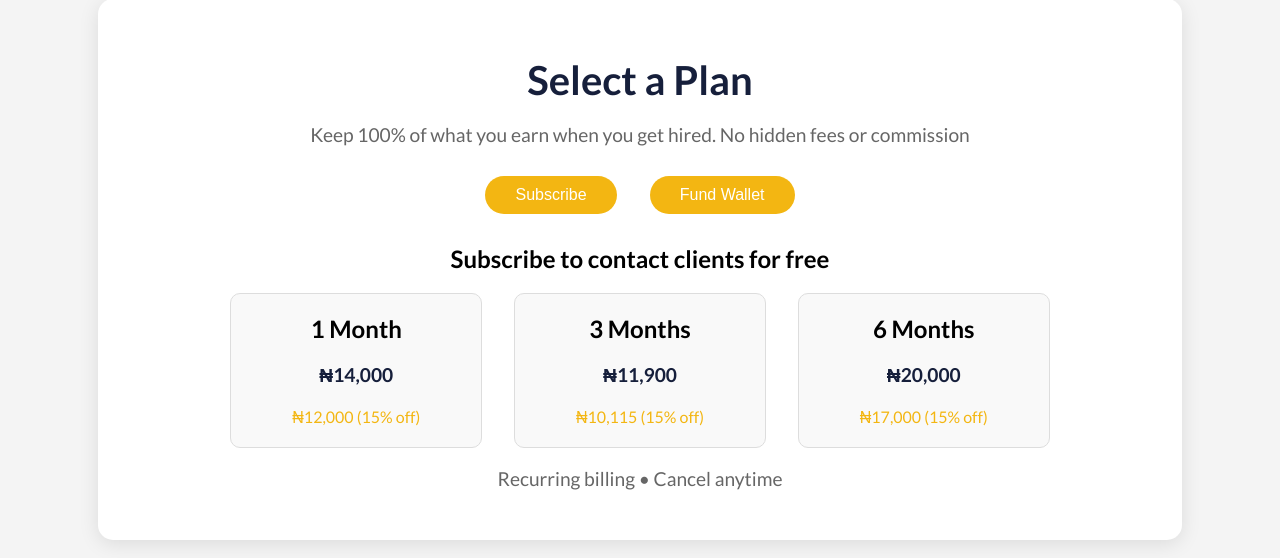
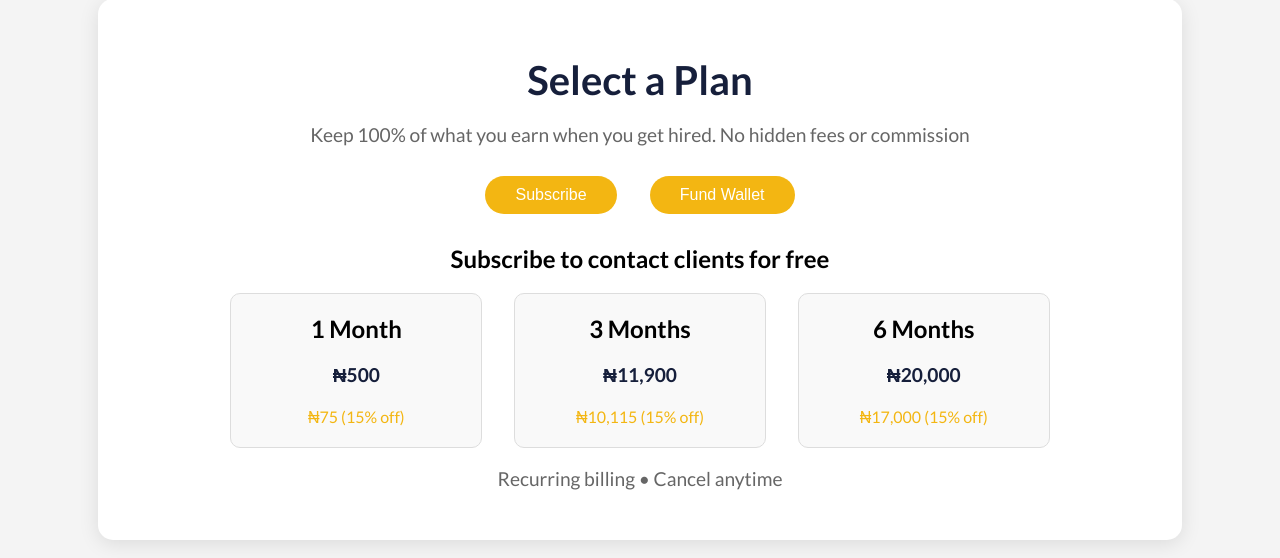
Before and after one commit to Charleskojomark/my-repo, a Django app: page /pay/ in a window 1280 px wide, after a click on "Subscribe". Shown: the part 51-609 px from the top of the page. Run offline with Django 5.2, Linux system fonts and the light colour scheme.

Commit message:
paystack

```diff
--- a/payment/views.py
+++ b/payment/views.py
@@ -83,4 +83,4 @@ def web(request):
     context={
         'wallet':wallet
     }
-    return render(request, 'web.html', context)
+    return render(request, 'profdash.html', context)
--- a/templates/pay.html
+++ b/templates/pay.html
@@ -22,11 +22,11 @@
                 <input type="hidden" id="form2Example1" class="form-control" name="email" value={{request.user.email}}>
                 <div class="plans">
                     <div class="plan" onclick="selectSubscriptionPlan('subscribe-plan1', '₦14,000', '₦12,000 (15% off)', 'Save ₦2,000')">
-                        <input type="checkbox" id="subscribe-plan1" name="amount" value="14000" hidden>
+                        <input type="checkbox" id="subscribe-plan1" name="amount" value="500" hidden>
                         <label for="subscribe-plan1">
                             <h3>1 Month</h3>
-                            <p class="price">₦14,000</p>
-                            <p class="save">₦12,000 (15% off)</p>
+                            <p class="price">₦500</p>
+                            <p class="save">₦75 (15% off)</p>
                         </label>
                     </div>
                     <div class="plan" onclick="selectSubscriptionPlan('subscribe-plan2', '₦11,900', '₦10,115 (15% off)', 'Save ₦1,785')">
--- a/templates/profdash.html
+++ b/templates/profdash.html
@@ -71,7 +71,7 @@
                         </div>
                         <div class="wallet">
                             <p>Wallet Balance</p>
-                            <span>#200.00</span>
+                            <span>#{{wallet.balance}}</span>
                         </div>
                     </div>
                 </div>
```
Also changed, not shown: 1 other file.
